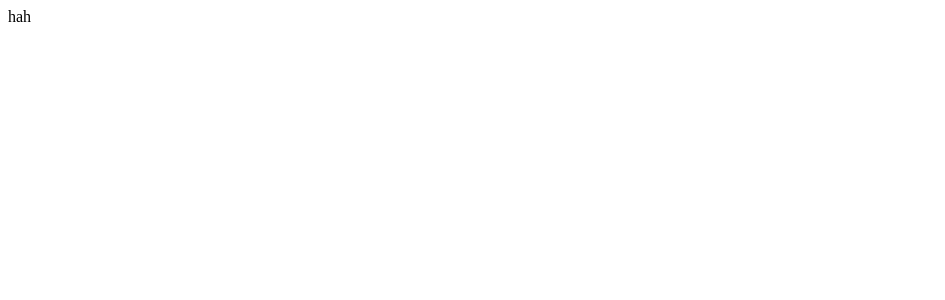
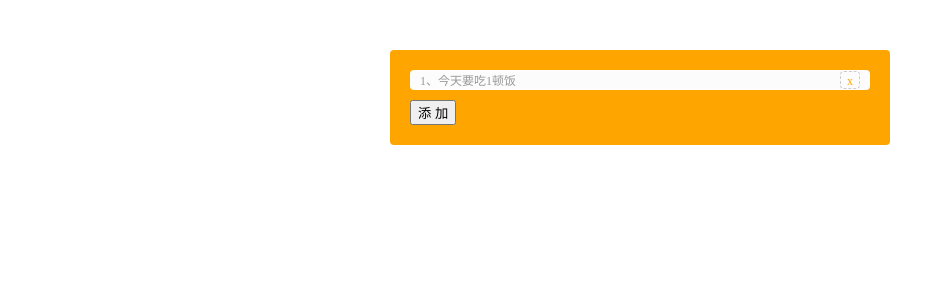
Before and after one commit to shenggaowei/todo-web, a Vue app: page / in a window 1280 px wide. Shown: the top 300 px of the page, without its empty margins (0-945 px from the left). Built offline with nearby package versions, Linux system fonts and the light colour scheme.

Commit message:
添加 todo 初始版本，体验一把 setup

```diff
--- a/package.json
+++ b/package.json
@@ -13,6 +13,8 @@
   },
   "devDependencies": {
     "@vitejs/plugin-vue": "^2.3.3",
+    "@vitejs/plugin-vue-jsx": "^1.3.10",
+    "sass": "^1.52.3",
     "typescript": "^4.5.4",
     "unplugin-vue-components": "^0.19.6",
     "vite": "^2.9.9",
--- a/src/App.vue
+++ b/src/App.vue
@@ -1,9 +1,86 @@
 <script setup lang="ts">
+import { ITodo } from './interface/todo';
+import { ref, onMounted } from 'vue'
+
+const list = ref<ITodo[]>([
+  {
+    id: 1,
+    title: '今天要吃1顿饭',
+    checked: false
+  }
+])
+
+const getTodoList = () => {
+  return list.value
+}
+
+
+const addTodo = () => {
+  list.value.push({
+    id: list.value.length + 1,
+    title: `今天要吃${list.value.length + 1}顿饭`,
+    checked: false
+  })
+}
+
+const deleteTodo = (index : number) => {
+  list.value.splice(index, 1)
+}
+
+onMounted(() => {
+  console.log('onMounted')
+})
+
 </script>
 
 <template>
-<div>hah</div>
+  <div :class="$style.todo_container">
+    <div v-for="(item, index) in list" :key="item.id" :class="$style.todo_list">
+      <div :class="$style.title">
+        {{index+1}}、{{item.title}}
+      </div>
+      <div :class="$style.delete" @click="() => deleteTodo(index)">x</div>
+    </div>
+    <a-button :class="$style.add" @click="addTodo" type="primary">添加</a-button>
+  </div>
 </template>
 
-<style>
+<style module lang="scss">
+.todo_container {
+  box-sizing: border-box;
+  width: 500px;
+  margin: 0 auto;
+  margin-top: 50px;
+  padding: 20px;
+  border-radius: 4px;
+  background: orange;
+}
+
+.todo_list {
+  box-sizing: border-box;
+  display: flex; justify-content: space-between;align-items: center;
+  width: 100%; height: 20px;
+  background: #fcfcfc;
+  border-radius: 4px;
+  padding: 0 10px;
+  margin-bottom: 10px;
+
+  .title {
+    font-size: 12px; color: #999;
+  }
+
+  &:last-child{
+    margin-bottom: 0;
+  }
+}
+
+.delete {
+  box-sizing: border-box;
+  width: 20px; height: 18px;
+  border: 1px dashed #ccc;
+  border-radius: 4px;
+  line-height: 18px; text-align: center;
+  font-size: 12px; color: orange;
+  cursor: pointer;
+}
 </style>
--- /dev/null
+++ b/src/components/HelloWorld.tsx
@@ -0,0 +1,22 @@
+import { defineComponent } from "vue";
+
+export interface ITodoList {
+    getTodoList?: () => 0
+}
+
+export default defineComponent<ITodoList>(
+    {
+        name: 'HelloWorld',
+        data() {
+            return {}
+        },
+        setup(props) {
+            return {
+                getTodoList: props.getTodoList
+            }
+        },
+        render() {
+            return <div onClick={this.getTodoList}>HelloWorld</div>
+        }
+    }
+)
--- /dev/null
+++ b/src/interface/todo.ts
@@ -0,0 +1,5 @@
+export interface ITodo {
+    id: number;
+    title: string;
+    checked: boolean;
+}
--- a/vite.config.ts
+++ b/vite.config.ts
@@ -1,12 +1,16 @@
 import { defineConfig } from 'vite'
 import Components from 'unplugin-vue-components/vite'
 import { AntDesignVueResolver } from 'unplugin-vue-components/resolvers';
+import vueJsx from '@vitejs/plugin-vue-jsx'
 import vue from '@vitejs/plugin-vue'
 
 // https://vitejs.dev/config/
 export default defineConfig({
-  plugins: [vue(),
+  plugins: [
+    vue(),
     Components({
-    resolvers: [AntDesignVueResolver()]
-  })]
+      resolvers: [AntDesignVueResolver()],
+    }),
+    vueJsx({})
+  ]
 })
```
Also changed, not shown: 1 other file (tests, documents, lock files or other folders).
